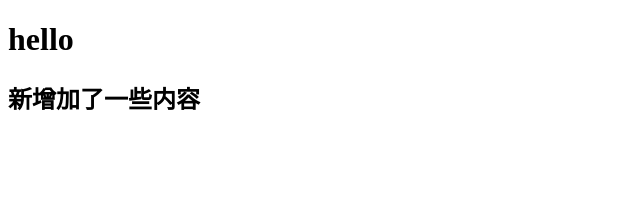
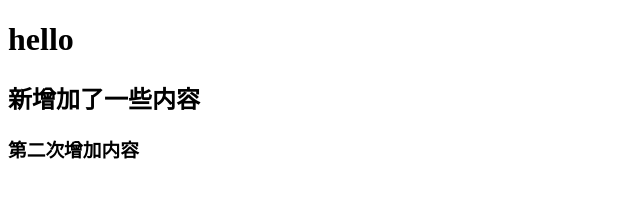
Before and after one commit to ydzformer/git-demo, a plain HTML site: page index.html in a window 1280 px wide. Shown: the whole page, without its empty margins (0-640 px from the left). Drawn offline with Linux system fonts and the light colour scheme.

Commit message:
有增加了一次

```diff
--- a/index.html
+++ b/index.html
@@ -11,7 +11,7 @@
 <body>
     <h1>hello</h1>
     <h2>新增加了一些内容</h2>
-
+    <h3>第二次增加内容</h3>
 </body>
 
 </html>
```
